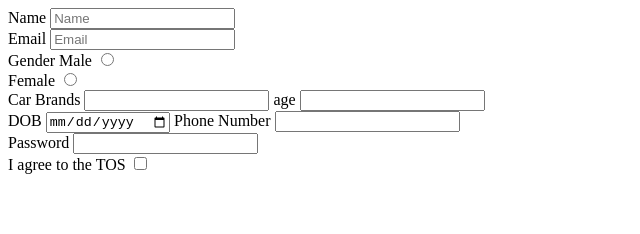
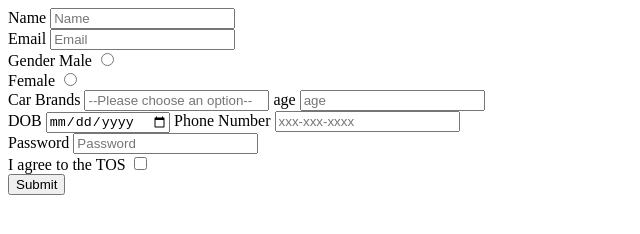
Before and after one commit to acciojob/signup-form-car-Anusha-Yadavv, a website: page main.html in a window 1280 px wide. Shown: the whole page, without its empty margins (0-640 px from the left). Drawn offline with Linux system fonts and the light colour scheme.

Commit message:
created a submission

```diff
--- a/main.html
+++ b/main.html
@@ -23,22 +23,23 @@
 		<input name="gender" id="gender_f" type="radio" required><br>
 
 		<label for="cars">Car Brands</label>
-		<input id="cars" type="select" required>
+		<input id="cars" type="select" required placeholder="--Please choose an option--">
 
 		<label for="age">age</label>
-		<input id="age" type="number" required><br>
+		<input id="age" type="number" required placeholder="age"><br>
 
 		<label for="dob">DOB</label>
 		<input id="dob" type="date" required>
 
 		<label for="tel">Phone Number</label>
-		<input id="dob" type="text"><br>
+		<input id="tel" type="tel" placeholder="xxx-xxx-xxxx"><br>
 
 		<label for="password">Password</label>
-		<input id="password" type="password" required><br>
+		<input id="password" type="password" required placeholder="Password"><br>
 
 		<label for="tos">I agree to the TOS</label>
-		<input id="tos" type="checkbox" required>
+		<input id="tos" type="checkbox" required><br>
+		<button>Submit</button>
 
 	</form>
     <script type="text/javascript" src="./script.js">
```
